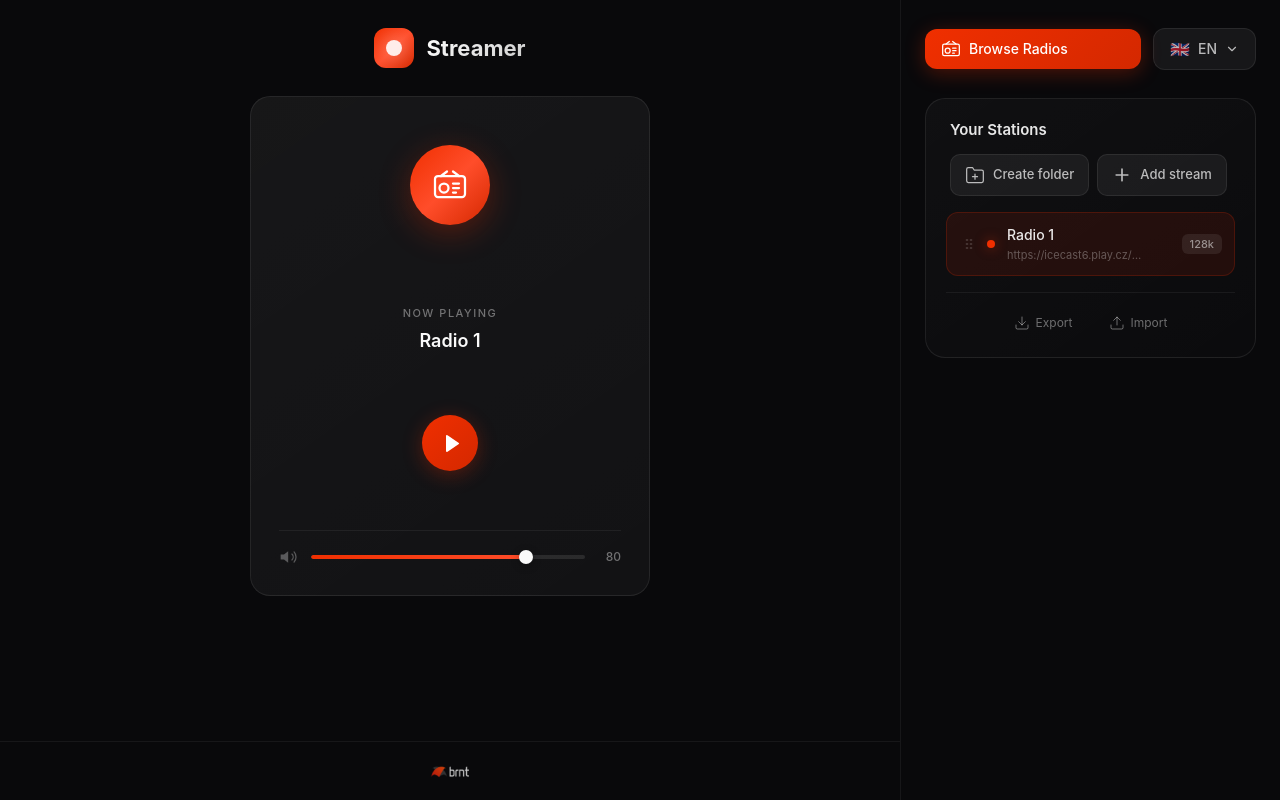
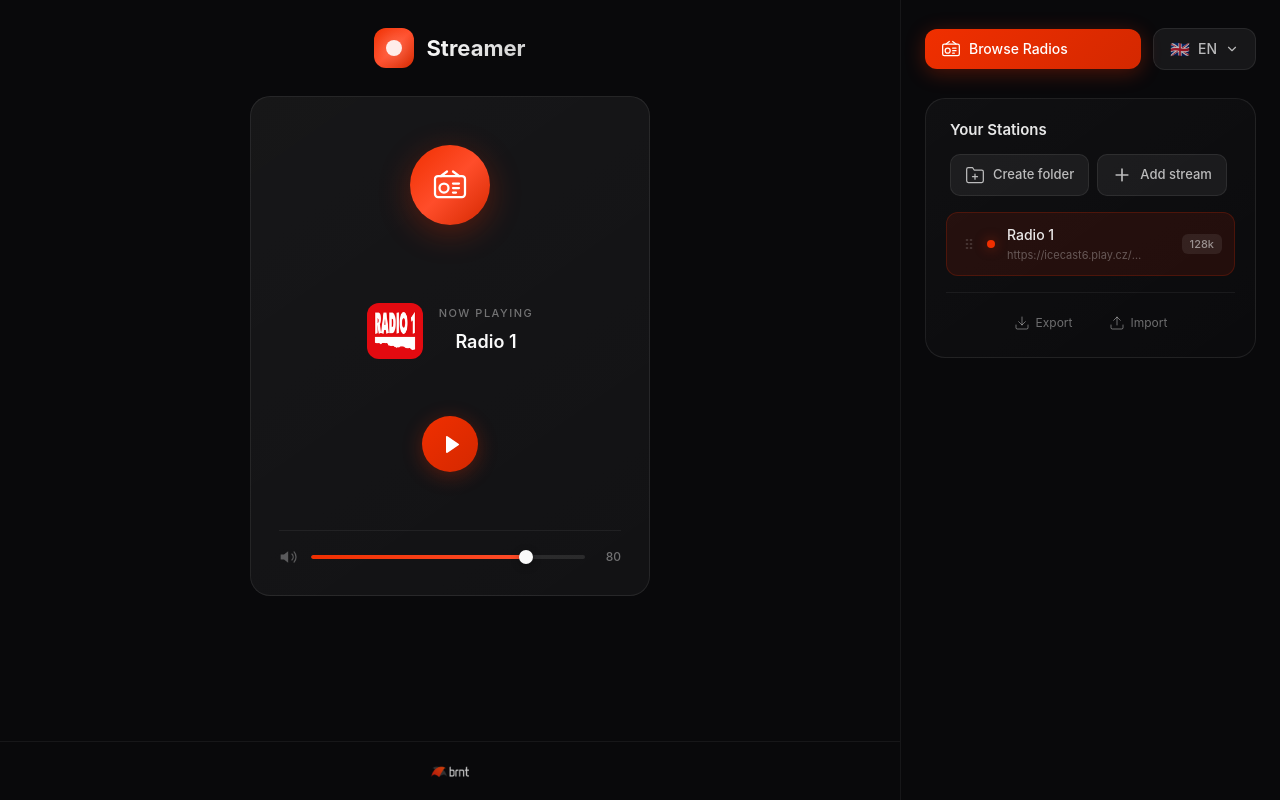
Before and after one commit to brnt-cz/streamer, a Vue app: page / in a window 1280 px wide. Built offline with nearby package versions, Linux system fonts and the light colour scheme.

Commit message:
feat: STRMR-14 - Improve radio selector format filtering and UI
- Added radio logo to main player window

```diff
--- a/src/components/RadioSelector.vue
+++ b/src/components/RadioSelector.vue
@@ -127,7 +127,7 @@ function addToPlaylist() {
     )
 
     if (streamUrl) {
-      const id = store.addStream(selectedRadio.value.name, streamUrl, selectedBitrate.value)
+      const id = store.addStream(selectedRadio.value.name, streamUrl, selectedBitrate.value, selectedRadio.value.logo)
       store.selectStream(id)
       closeSelector()
     } else {
@@ -231,7 +231,7 @@ defineExpose({
                   class="flex items-center gap-3.5 p-3 rounded-xl cursor-pointer transition-all duration-200 mb-1 hover:bg-white/[0.04]"
                   :class="{ 'bg-[rgba(240,47,0,0.1)] border border-[rgba(240,47,0,0.25)]': selectedRadio?.id === radio.id }"
                 >
-                  <img :src="radio.logo" :alt="radio.name" class="w-12 h-12 rounded-[10px] object-cover bg-white/5" />
+                  <img :src="radio.logo" :alt="radio.name" class="w-12 h-12 rounded-[10px] object-cover bg-white/10" />
                   <div class="flex-1 min-w-0">
                     <span class="block text-sm font-medium text-white/90 mb-0.5 whitespace-nowrap overflow-hidden text-ellipsis">{{ radio.name }}</span>
                     <span v-if="radio.categories.length" class="block text-xs text-white/35 whitespace-nowrap overflow-hidden text-ellipsis">
@@ -257,10 +257,10 @@ defineExpose({
             </div>
 
             <!-- Modal Footer -->
-            <div class="flex items-center gap-4 py-4 px-6 border-t border-border bg-black/20">
-              <div v-if="selectedRadio" class="flex-1 flex items-center gap-3 min-w-0">
-                <img :src="selectedRadio.logo" :alt="selectedRadio.name" class="w-10 h-10 rounded-lg object-cover" />
-                <div class="min-w-0">
+            <div class="flex flex-col gap-3 py-4 px-6 border-t border-border bg-black/20">
+              <div v-if="selectedRadio" class="flex items-center gap-3">
+                <img :src="selectedRadio.logo" :alt="selectedRadio.name" class="w-10 h-10 rounded-lg object-cover bg-white/10 shrink-0" />
+                <div class="flex-1 min-w-0">
                   <span class="block text-sm font-medium text-white/90 whitespace-nowrap overflow-hidden text-ellipsis">{{ selectedRadio.name }}</span>
                   <span class="block text-xs text-text-muted">{{ (selectedFormat || getAvailableFormats(selectedRadio.id)[0] || '').toUpperCase() }} {{ selectedBitrate }}kbps</span>
                 </div>
@@ -280,7 +280,7 @@ defineExpose({
               <button
                 :disabled="!selectedRadio || isAdding"
                 @click="addToPlaylist"
-                class="py-3 px-6 bg-gradient-brand-simple border-none rounded-xl text-sm font-semibold text-white cursor-pointer transition-all duration-200 whitespace-nowrap shrink-0 hover:opacity-90 hover:-translate-y-px disabled:bg-white/10 disabled:text-white/30 disabled:cursor-not-allowed disabled:transform-none"
+                class="w-full py-3 px-6 bg-gradient-brand-simple border-none rounded-xl text-sm font-semibold text-white cursor-pointer transition-all duration-200 whitespace-nowrap hover:opacity-90 hover:-translate-y-px disabled:bg-white/10 disabled:text-white/30 disabled:cursor-not-allowed disabled:transform-none"
               >
                 <span v-if="isAdding" class="inline-block w-3.5 h-3.5 border-2 border-white/30 border-t-white rounded-full animate-spin mr-1.5"></span>
                 {{ isAdding ? t.adding : t.addToPlaylist }}
--- a/src/components/StreamPlayer.vue
+++ b/src/components/StreamPlayer.vue
@@ -3,9 +3,11 @@ import { ref, watch, computed, onMounted, onUnmounted } from 'vue'
 import { usePlaylistStore } from '../stores/playlist'
 import { useMediaSession } from '../composables/useMediaSession'
 import { useI18n } from '../composables/useI18n'
+import { useRadios } from '../stores/radios'
 
 const store = usePlaylistStore()
 const { t } = useI18n()
+const { radios } = useRadios()
 const audioRef = ref<HTMLAudioElement | null>(null)
 const isPlaying = ref(false)
 const volume = ref(80)
@@ -130,6 +132,29 @@ watch(volume, throttledUpdateVolume)
 // Stream name for media session
 const streamName = computed(() => store.currentStream?.name)
 
+// Try to find logo - either from stream or by matching to known radio
+const currentLogo = computed(() => {
+  if (!store.currentStream) return null
+  // Use stored logo if available
+  if (store.currentStream.logo) return store.currentStream.logo
+  // Try to match by URL - check if stream URL contains radio's stream URL
+  const streamUrl = store.currentStream.url.toLowerCase()
+  for (const radio of radios.value) {
+    for (const format in radio.streams) {
+      for (const bitrate in radio.streams[format]) {
+        if (streamUrl === radio.streams[format][bitrate].toLowerCase()) {
+          return radio.logo
+        }
+      }
+    }
+  }
+  // Try to match by name
+  const streamName = store.currentStream.name.toLowerCase()
+  const matchedRadio = radios.value.find(r => r.name.toLowerCase() === streamName)
+  if (matchedRadio) return matchedRadio.logo
+  return null
+})
+
 // Media Session API for browser/OS playback controls
 useMediaSession({
   isPlaying,
@@ -213,13 +238,21 @@ onUnmounted(() => {
     </div>
 
     <!-- Player Info -->
-    <div class="text-center mb-6">
+    <div class="flex items-center justify-center gap-4 mb-6">
+      <img
+        v-if="currentLogo && store.currentStream"
+        :src="currentLogo"
+        :alt="store.currentStream.name"
+        class="w-14 h-14 rounded-xl object-cover bg-white/10 shrink-0"
+      />
+      <div class="text-center">
         <div v-if="store.currentStream">
           <span class="block text-[11px] font-medium text-text-muted uppercase tracking-[1.5px] mb-1.5">{{ t.nowPlaying }}</span>
           <span class="text-lg font-semibold text-text">{{ store.currentStream.name }}</span>
         </div>
         <div v-else>
           <span class="text-lg font-semibold text-text-muted">{{ t.selectStream }}</span>
+        </div>
       </div>
     </div>
 
--- a/src/stores/playlist.ts
+++ b/src/stores/playlist.ts
@@ -6,6 +6,7 @@ export interface StreamItem {
   name: string
   url: string
   bitrate?: string
+  logo?: string
   folderId?: string
 }
 
@@ -192,9 +193,9 @@ export const usePlaylistStore = defineStore('playlist', () => {
   watch(folderCollapsedState, () => saveCollapsedStateToCookie(folderCollapsedState.value), { deep: true })
   watch(currentId, (id) => saveLastStreamToCookie(id))
 
-  function addStream(name: string, url: string, bitrate?: string): string {
+  function addStream(name: string, url: string, bitrate?: string, logo?: string): string {
     const id = generateId()
-    items.value.push({ id, name, url, bitrate })
+    items.value.push({ id, name, url, bitrate, logo })
     return id
   }
 
@@ -212,12 +213,13 @@ export const usePlaylistStore = defineStore('playlist', () => {
     currentId.value = id
   }
 
-  function updateStream(id: string, name: string, url: string, bitrate?: string) {
+  function updateStream(id: string, name: string, url: string, bitrate?: string, logo?: string) {
     const item = items.value.find(item => item.id === id)
     if (item) {
       item.name = name
       item.url = url
       item.bitrate = bitrate
+      item.logo = logo
     }
   }
 
@@ -303,6 +305,7 @@ export const usePlaylistStore = defineStore('playlist', () => {
           name: item.name,
           url: item.url,
           bitrate: item.bitrate || extractBitrateFromUrl(item.url),
+          logo: item.logo,
           folderId: item.folderId
         }))
 
```
Also changed, not shown: public/logos/franceinfo.png. Lines whose indentation alone changed are shown as unchanged.
